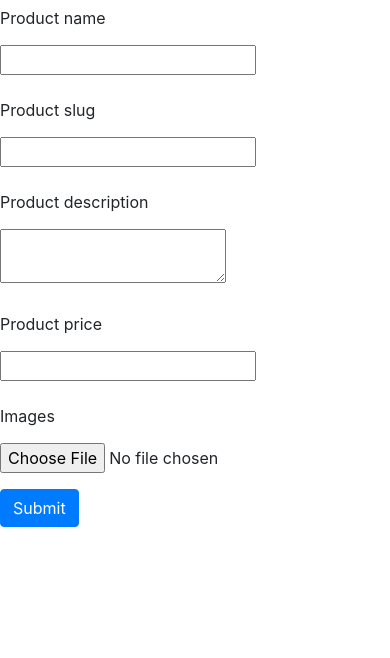
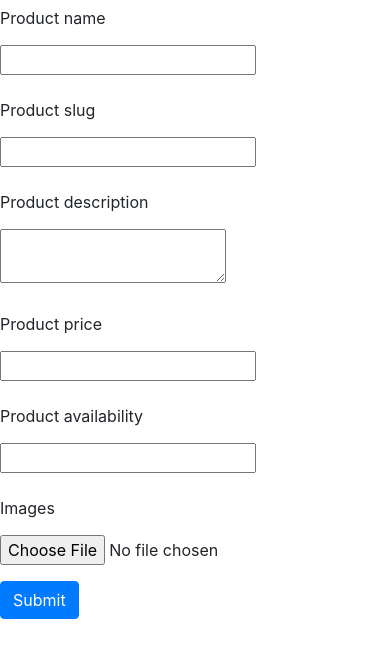
Before and after one commit to Arslanbaig84/Practicing-Foodshop, a Django app: template products/templates/products/product_form.html in a window 390 px wide. Shown: the part 117-775 px from the top of the page. Run offline with Django 4.2, Linux system fonts and the light colour scheme; the template is opened without the code that fills it, so the values that code supplies are empty, except form fields; tables that the repository leaves empty hold one stand-in row (values such as "Sample post"); form fields are guessed from the names that the template uses.

Commit message:
added product availability timings to product index

```diff
--- a/products/templates/products/index.html
+++ b/products/templates/products/index.html
@@ -11,6 +11,7 @@ Products
             <th class="bg-primary">Name</th>
             <th class="bg-primary">Description</th>
             <th class="bg-primary">Price</th>
+            <th class="bg-primary">Availability</th>
             <th class="bg-primary">Image</th>
             {% if user.is_authenticated %}
                 {% if user.is_staff %}
@@ -23,6 +24,7 @@ Products
             <td class="bg-primary">{{product.product_name}}</td>
             <td class="bg-primary">{{product.product_description}}</td>
             <td class="bg-primary">{{product.product_price}}</td>
+            <td class="bg-primary">{{product.product_availability}}</td>
             <td class="bg-primary">
                 <img src="" alt="123">
             </td>
--- a/products/templates/products/product_form.html
+++ b/products/templates/products/product_form.html
@@ -32,6 +32,12 @@ Add products
         </div>
     </div>
     <div class="form-group row">
+        <label for="{{form.product_availability.id_for_label}}" class="col-sm-2 col-form-label">{{form.product_availability.label_tag}}</label>
+        <div class="col-sm-10">
+            {{form.product_availability}}
+        </div>
+    </div>
+    <div class="form-group row">
         <label for="{{form.images.id_for_label}}" class="col-sm-2 col-form-label">{{form.images.label_tag}}</label>
         <div class="col-sm-10">
             {{form.images}}
```
